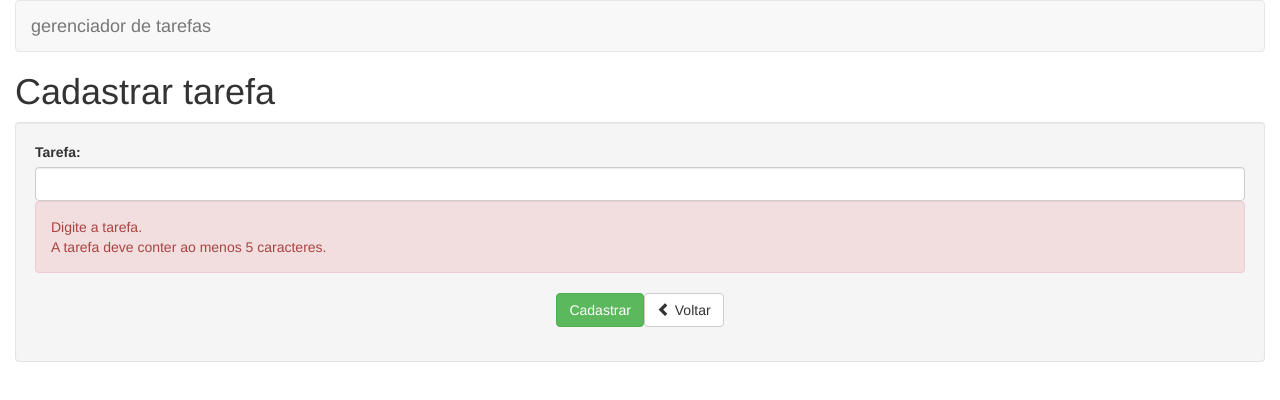
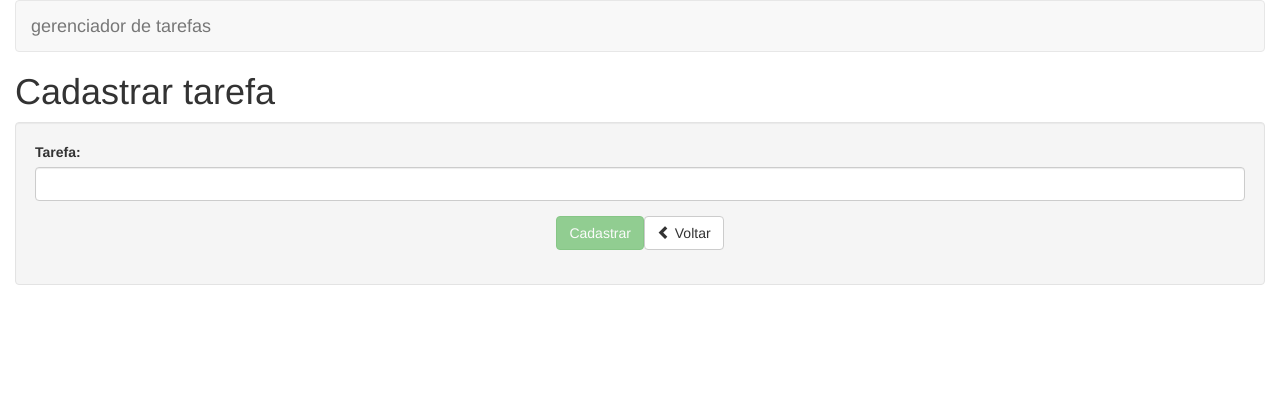
Before and after one commit to MrSescon/gerenciadorDeTarefasAngular, an Angular app: page /tarefas/cadastrar in a window 1280 px wide. Shown: the top 400 px of the page. Built offline with nearby package versions, Linux system fonts and the light colour scheme.

Commit message:
finalizado o cadastro de tarefas

```diff
--- a/src/app/tarefas/cadastrar/cadastrar-tarefa.component.html
+++ b/src/app/tarefas/cadastrar/cadastrar-tarefa.component.html
@@ -1,7 +1,7 @@
 <h1>Cadastrar tarefa</h1>
 
 <div class="well">
-  <form >
+  <form #formTarefa="ngForm">
     <div class="form-group">
       <label for="nome">Tarefa:</label>
       <input
@@ -9,13 +9,16 @@
         class="form-control"
         id="nome"
         name="nome"
+        [(ngModel)]="tarefa.name"
+        #nome="ngModel"
         minlength="5"
         required>
-      <div class="alert alert-danger">
-        <div >
+      <div *ngIf="nome.errors && (nome.dirty || nome.touched)"
+      class="alert alert-danger">
+        <div [hidden]="!nome.errors.required">
           Digite a tarefa.
         </div>
-        <div >
+        <div [hidden]="!nome.errors.minlength">
           A tarefa deve conter ao menos 5 caracteres.
         </div>
       </div>
@@ -24,8 +27,10 @@
       <input
         type="submit"
         class="btn btn-success"
-        value="Cadastrar">
-      <a
+        (click)="cadastrar()"
+        value="Cadastrar"
+        [disabled]="!formTarefa.form.valid">
+      <a [routerLink]="['/tarefas']"
         class="btn btn-default">
         <span class="glyphicon glyphicon-chevron-left"
           aria-hidden="true"></span> Voltar
--- a/src/app/tarefas/listar/listar-tarefa.component.html
+++ b/src/app/tarefas/listar/listar-tarefa.component.html
@@ -20,7 +20,7 @@
             <td style="width: 70px" class="text-center">
                 <input type="checkbox"
                     [value]="tarefa.id"
-                    [checked="tarefa.concluida">
+                    [checked]="tarefa.concluida">
 
             </td>
             <td class="text-center" style="width: 200px">
--- a/src/app/tarefas/tarefas-routing-module.ts
+++ b/src/app/tarefas/tarefas-routing-module.ts
@@ -16,6 +16,11 @@
     {
         path: 'tarefas/cadastrar',
         component: CadastrarTarefaComponent
+    },
+    {
+        path:'tarefas',
+        redirectTo:'/tarefas/listar',
+        pathMatch: 'full'
     }
 
 ];
```
